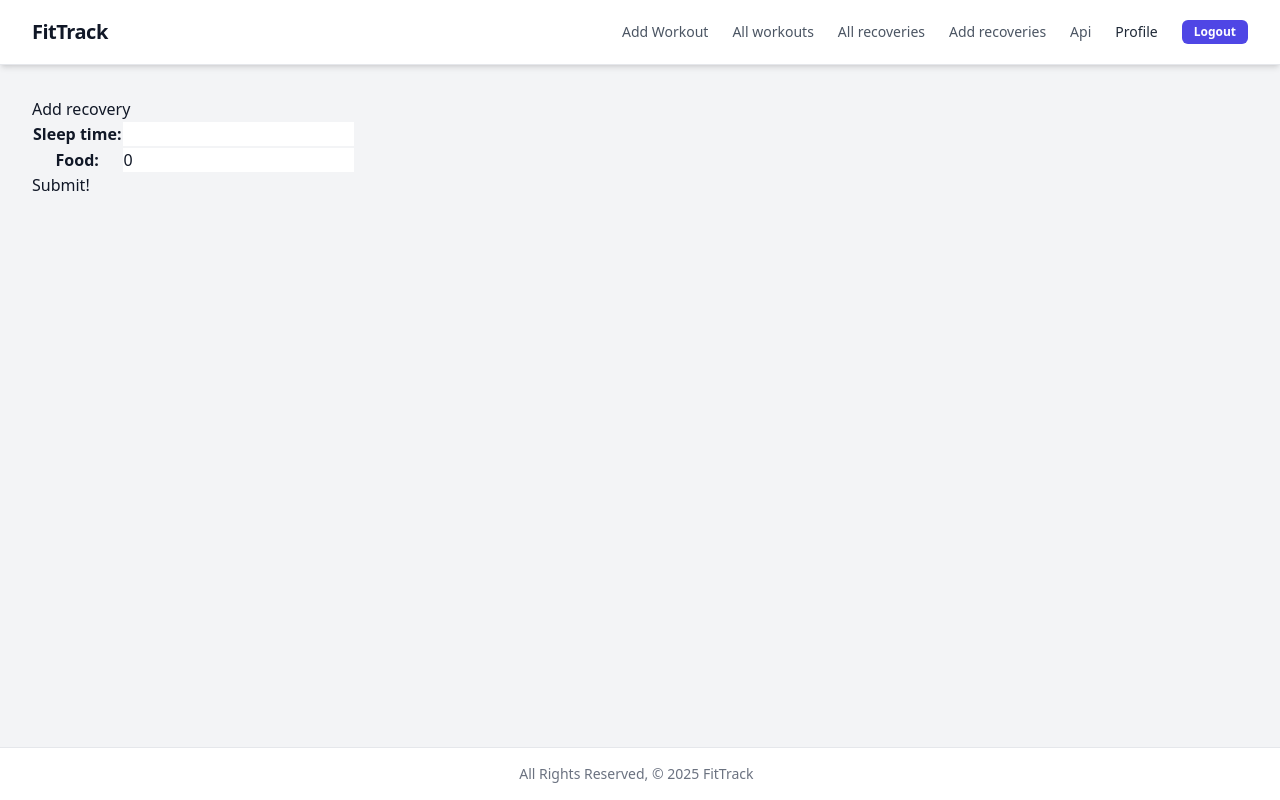
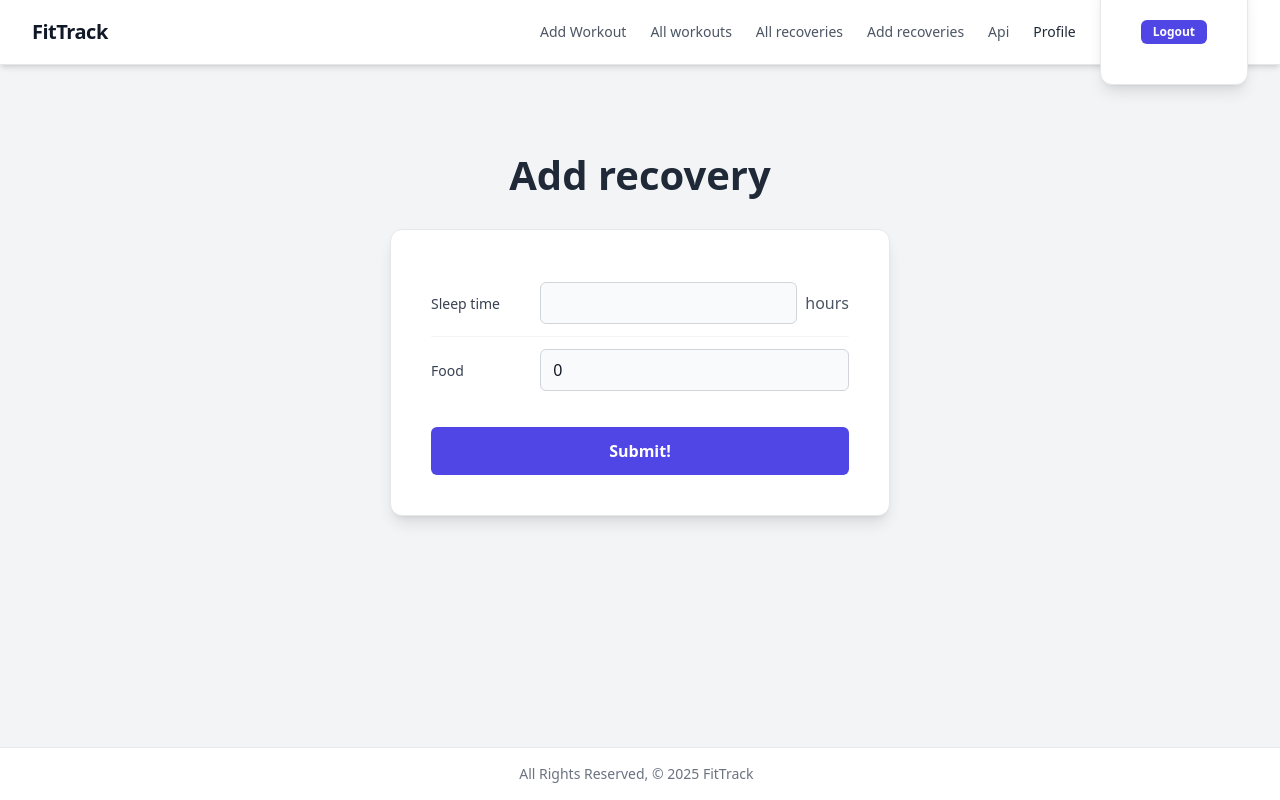
Before and after one commit to Mohamed-Janahi/FitTrack, a Django app: page /recovery/create/ in a window 1280 px wide. Run offline with Django 5.2, Linux system fonts and the light colour scheme; the visitor is signed in with stand-in values (Sample User, id 1); some libraries are stand-ins or nearby versions.

Commit message:
finished all recovery css

```diff
--- a/FitTrack/main_app/templates/main_app/recovery_form.html
+++ b/FitTrack/main_app/templates/main_app/recovery_form.html
@@ -1,15 +1,153 @@
 {% extends 'base.html' %}
 {% block content %}
+
+<style>
+    .form-container {
+        display: flex;
+        flex-direction: column;
+        align-items: center;
+        justify-content: start;
+        padding-top: 3rem;
+        padding-bottom: 2rem;
+    }
+
+    h1 {
+        font-size: 2.5rem;
+        font-weight: 700;
+        color: #1f2937;
+        margin-bottom: 1.5rem;
+        text-align: center;
+    }
+
+    form {
+        background-color: #ffffff;
+        padding: 2.5rem;
+        border-radius: 0.75rem;
+        box-shadow: 0 10px 15px -3px rgba(0, 0, 0, 0.1), 0 4px 6px -4px rgba(0, 0, 0, 0.1);
+        width: 100%;
+        max-width: 500px;
+        border: 1px solid #e5e7eb;
+    }
+
+    table {
+        width: 100%;
+        border-collapse: collapse;
+    }
+
+    table tr {
+        border-bottom: 1px solid #f3f4f6;
+    }
+    table tr:last-child {
+        border-bottom: none;
+    }
+
+    table th {
+        text-align: left;
+        padding: 0.75rem 0.5rem 0.75rem 0;
+        font-size: 0.875rem;
+        font-weight: 500;
+        color: #374151;
+        width: 30%;
+        vertical-align: middle;
+    }
+
+    table td {
+        padding: 0.75rem 0 0.75rem 0.5rem;
+        vertical-align: middle;
+        display: flex;
+        align-items: center;
+    }
+
+    table input[type="text"],
+    table input[type="number"],
+    table select,
+    table textarea {
+        flex-grow: 1;
+        width: auto;
+        padding: 0.5rem 0.75rem;
+        border: 1px solid #d1d5db;
+        border-radius: 0.375rem;
+        font-size: 1rem;
+        background-color: #f9fafb;
+        transition: border-color 0.15s ease-in-out, box-shadow 0.15s ease-in-out;
+    }
+    table input:focus,
+    table select:focus,
+    table textarea:focus {
+        outline: none;
+        border-color: #4f46e5;
+        box-shadow: 0 0 0 1px #4f46e5;
+    }
+
+    table .errorlist {
+        list-style: none;
+        padding: 0;
+        margin-top: 0.25rem;
+        font-size: 0.875rem;
+        color: #ef4444;
+    }
+
+    .sleep-time-unit {
+        position: relative;
+    }
+    .sleep-time-unit::after {
+        content: " hours";
+        margin-left: 0.5rem;
+        color: #4b5563;
+        font-size: 1rem;
+        font-weight: 400;
+        white-space: nowrap;
+    }
+
+    .form-container form input[type="submit"].btn {
+        width: 100%;
+        padding: 0.75rem;
+        margin-top: 1.5rem;
+        border: none;
+        border-radius: 0.375rem;
+        font-size: 1rem;
+        font-weight: 600;
+        cursor: pointer;
+
+        background-color: #4f46e5;
+        color: white;
+        transition: background-color 0.3s ease;
+    }
+    .form-container form input[type="submit"].btn:hover {
+        background-color: #4338ca;
+    }
+</style>
+
+<div class="form-container">
     {% if object %}
         <h1>Edit recovery</h1>
     {% else %}
         <h1>Add recovery</h1>
     {% endif %}
+
     <form action="" method="post">
         {% csrf_token %}
         <table>
-      {{ form.as_table }}
+            {% for field in form %}
+                <tr>
+                    <th>
+                        <label for="{{ field.id_for_label }}">{{ field.label }}</label>
+                    </th>
+                    <td {% if field.name == 'sleep_time' %}class="sleep-time-unit"{% endif %}>
+                        {{ field }}
+                        {% if field.errors %}
+                            <ul class="errorlist">
+                                {% for error in field.errors %}
+                                    <li>{{ error }}</li>
+                                {% endfor %}
+                            </ul>
+                        {% endif %}
+                    </td>
+                </tr>
+            {% endfor %}
         </table>
         <input type="submit" value="Submit!" class="btn">
     </form>
+</div>
+
 {% endblock %}
```
Lines whose indentation alone changed are shown as unchanged.
